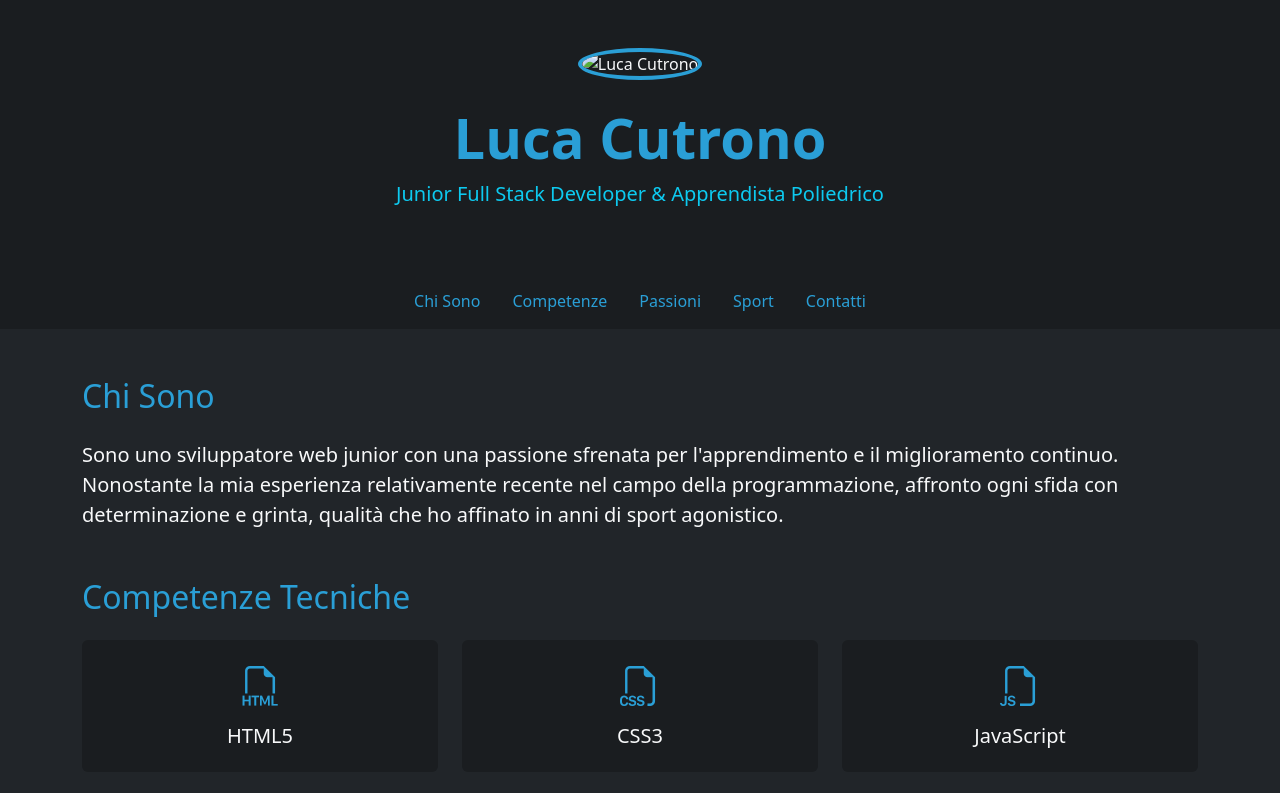
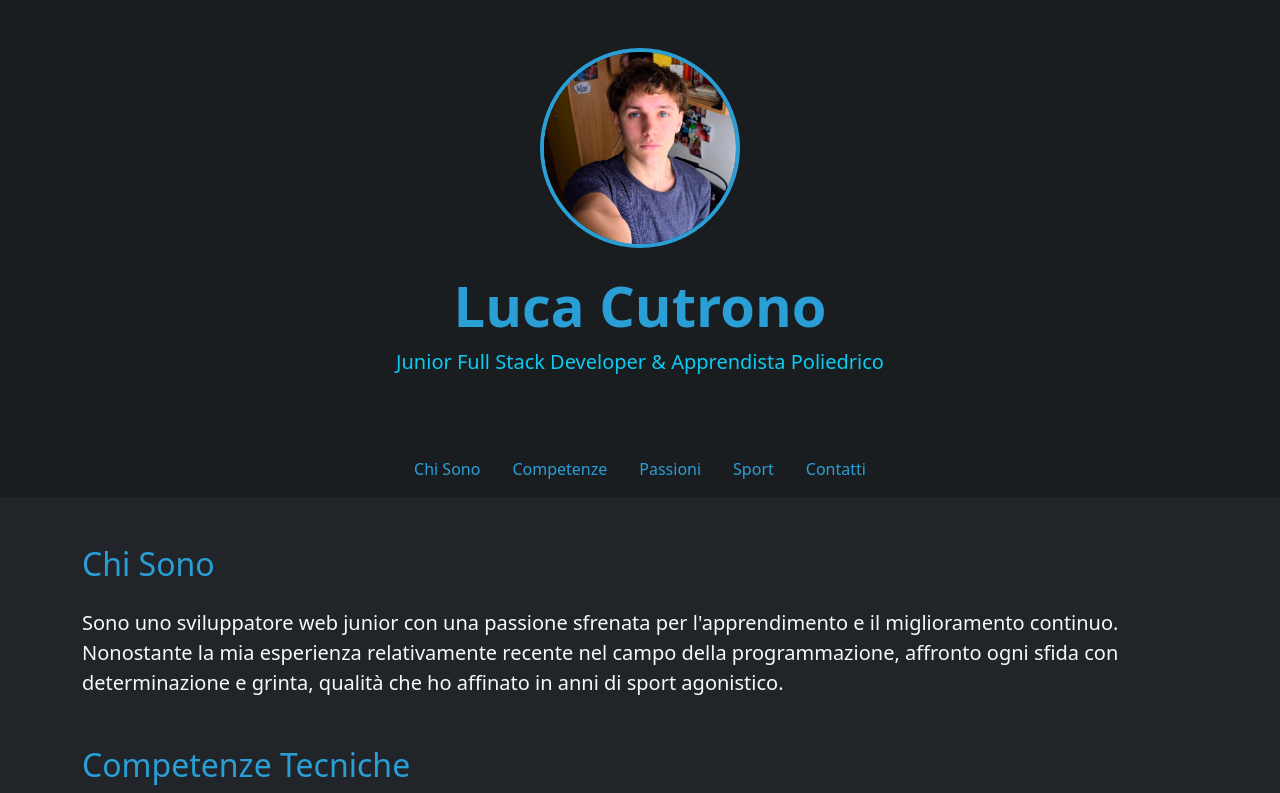
Before and after one commit to lucaa06/portfolio, a plain HTML site: page index.html in a window 1280 px wide. Shown: the top 793 px of the page. Drawn offline with nearby package versions, Linux system fonts and the light colour scheme.

Commit message:
Update index.html

```diff
--- a/index.html
+++ b/index.html
@@ -72,7 +72,7 @@
 <body class="bg-dark text-light">
     <header class="bg-dark-subtle py-5">
         <div class="container text-center">
-            <img src="img.jpg" alt="Luca Cutrono" class="profile-img rounded-circle mb-4">
+            <img src="img1.jpg" alt="Luca Cutrono" class="profile-img rounded-circle mb-4">
             <h1 class="display-4 fw-bold text-primary">Luca Cutrono</h1>
             <p class="lead text-info">Junior Full Stack Developer & Apprendista Poliedrico</p>
         </div>
```
